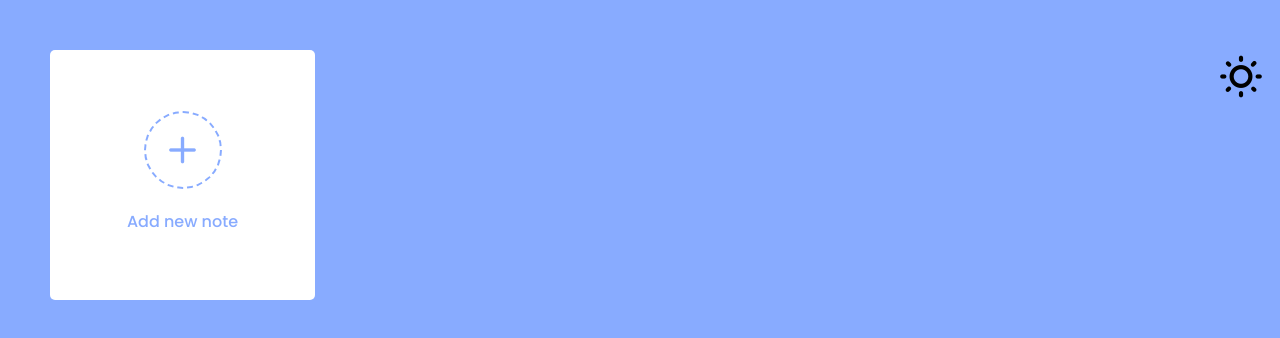
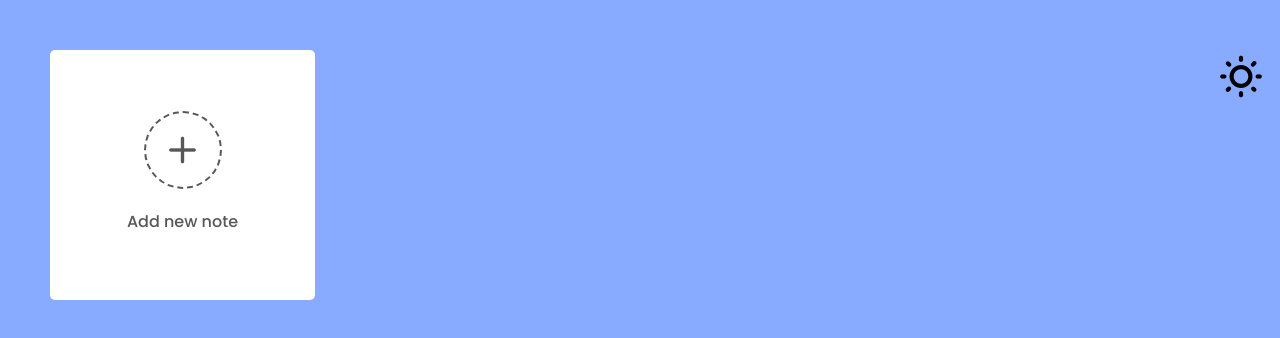
Before and after one commit to meghaaroraa/Sticky-Notes, a plain HTML site: page index.html in a window 1280 px wide. Drawn offline with nearby package versions, Linux system fonts and the light colour scheme.

Commit message:
Update style.css

```diff
--- a/style.css
+++ b/style.css
@@ -45,15 +45,15 @@ body{
     justify-content: center;
     height: 78px;
     width: 78px;
-    color: #88abff;
+    color: #575757;
     font-size: 40px;
     border-radius: 50%;
-    border: 2px dashed #88abff;
+    border: 2px dashed #575757;
     cursor: pointer;
 }
 
 .add-box p{
-    color: #88abff;
+    color: #575757;
     font-weight: 500;
     margin-top: 20px;
 }
```
